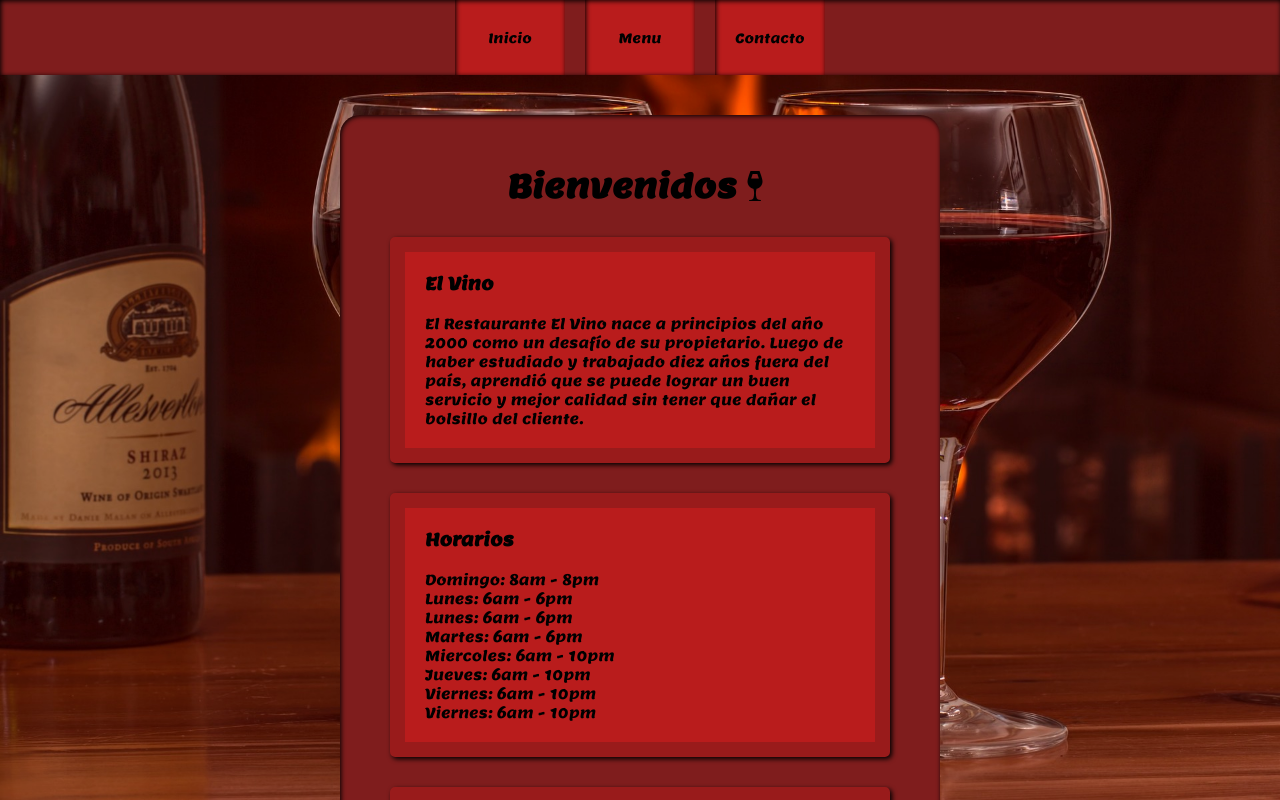
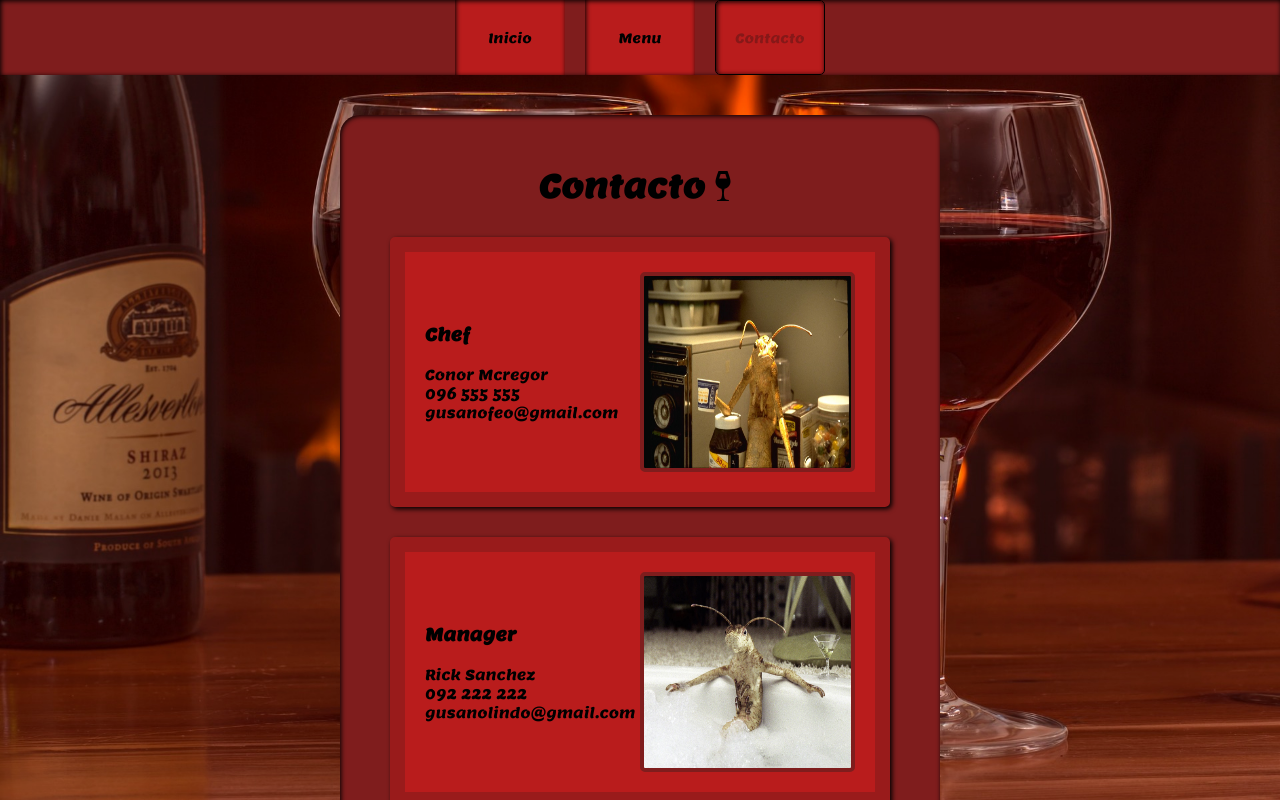
Before and after one commit to AgustinItuarte/Pagina-Restaurante, a website built with webpack: page dist/index.html in a window 1280 px wide. Both pictures are taken after a click on the button "Contacto". Built offline with nearby package versions, Linux system fonts and the light colour scheme.

Commit message:
Pagina contactos añadida

```diff
--- /dev/null
+++ b/src/contacto.js
@@ -0,0 +1,59 @@
+import Icon from './vinos.jpg';
+import Vino from './glass-wine.png';
+import Gusano1 from './gusano1.jpg';
+import Gusano2 from './gusano2.jpg';
+import Gusano3 from './gusano3.jpg';
+
+export default function paginaPrincipal() {
+
+    const contenedor = document.querySelector('#contenido');
+    const main_content = document.createElement('div');
+    const cont_main = document.createElement('div');
+    const nombre = document.createElement('h1');
+    const carta1 = document.createElement('div');
+    const carta2 = document.createElement('div');
+    const carta3 = document.createElement('div');
+    const cartas1 = document.createElement('div');
+    const cartas2 = document.createElement('div');
+    const cartas3 = document.createElement('div');
+    const img1 = document.createElement('img');
+    const img2 = document.createElement('img');
+    const img3 = document.createElement('img');
+    const bienvenida_box = document.createElement('div');
+    const myIcon = new Image();
+    myIcon.src = Vino;
+
+    contenedor.appendChild(main_content);
+    main_content.appendChild(cont_main);
+    cont_main.appendChild(bienvenida_box);
+    cont_main.appendChild(carta1);
+    cont_main.appendChild(carta2);
+    cont_main.appendChild(carta3);
+    carta1.appendChild(cartas1);
+    carta2.appendChild(cartas2);
+    carta3.appendChild(cartas3);
+    carta1.appendChild(img1);
+    carta2.appendChild(img2);
+    carta3.appendChild(img3);
+    bienvenida_box.appendChild(nombre);
+    bienvenida_box.appendChild(myIcon);
+
+    main_content.classList.add('main-content');
+    cont_main.classList.add('cont-main');
+    carta1.classList.add('cuadros-contenido2');
+    carta2.classList.add('cuadros-contenido2');
+    carta3.classList.add('cuadros-contenido2');
+    img1.classList.add('img-contactos');
+    img2.classList.add('img-contactos');
+    img3.classList.add('img-contactos');
+    bienvenida_box.classList.add('bienvenida-box');
+
+    nombre.innerHTML = 'Contacto';
+    cartas1.innerHTML = '<h2>Chef</h2> <br> Conor Mcregor <br> 096 555 555 <br> gusanofeo@gmail.com ';
+    cartas2.innerHTML = '<h2>Manager</h2> <br> Rick Sanchez <br> 092 222 222 <br> gusanolindo@gmail.com ';
+    cartas3.innerHTML = '<h2>Recepcionista</h2> <br> Silvia Gonzalez <br> 091 444 444 <br> gusanodrogado@gmail.com ';
+    img1.src = Gusano1;
+    img2.src = Gusano2;
+    img3.src = Gusano3;
+    main_content.style.backgroundImage =  `url(${Icon})` ;
+}
--- a/src/index.js
+++ b/src/index.js
@@ -1,5 +1,6 @@
 import paginaPrincipal from "./principal";
 import menu from "./menu";
+import contacto from "./contacto";
 import './style.css';
 
 paginaPrincipal();
@@ -19,6 +20,7 @@ for (let i = 0; i < buttons.length; i++) {
 
             btn_inicio.disabled = true;
             btn_menu.disabled = false;
+            btn_contacto.disabled = false;
 
             contenido.remove();
             contenido = document.createElement('div');
@@ -31,6 +33,7 @@ for (let i = 0; i < buttons.length; i++) {
 
             btn_menu.disabled = true;
             btn_inicio.disabled = false;
+            btn_contacto.disabled = false;
 
             contenido.remove();
             contenido = document.createElement('div');
@@ -39,6 +42,19 @@ for (let i = 0; i < buttons.length; i++) {
 
             menu();
 
+        } else if (buttons[i].className === 'btn-contacto') {
+
+            btn_contacto.disabled = true;
+            btn_inicio.disabled = false;
+            btn_menu.disabled = false;
+
+            contenido.remove();
+            contenido = document.createElement('div');
+            body.insertBefore(contenido, body.children[1])
+            contenido.id = 'contenido';
+
+            contacto();
+
         }
     })
 }
--- a/src/style.css
+++ b/src/style.css
@@ -83,9 +83,10 @@ header {
     box-shadow: 1px 1px 5px black inset;
 }
 
-.cuadros-contenido {
+.cuadros-contenido,
+.cuadros-contenido2 {
     height: fit-content;
-    width: 500px;
+    width: 60%;
     border-radius: 5px;
     padding: 20px;
     border: 15px solid #991b1b;
@@ -94,9 +95,24 @@ header {
     box-shadow: 2px 2px 5px black
 }
 
+.cuadros-contenido2 {
+    display: flex;
+    align-items: center;
+    justify-content: space-between;
+    width: fit-content;
+}
+
+.img-contactos {
+    width: 50%;
+    height: 200px;
+    border-radius: 5px;
+    border: 4px solid #7f1d1d;
+}
+
 .recetas {
     border-radius: 5px;
     border: 4px solid #7f1d1d;
+    width: 50%;
 }
 
 h2 {
@@ -139,4 +155,6 @@ button:active {
 
 button:disabled {
     cursor: default;
+    border: 1px solid black;
+    border-radius: 5px;
 }
```
Also changed, not shown: dist/28533b679539dd6d0feb.jpg (added), dist/9708a6325f024e52da27.jpg (added), dist/a4df99d34ddec11974d0.jpg (added), dist/main.js, src/gusano1.jpg (added), src/gusano2.jpg (added), src/gusano3.jpg (added).
